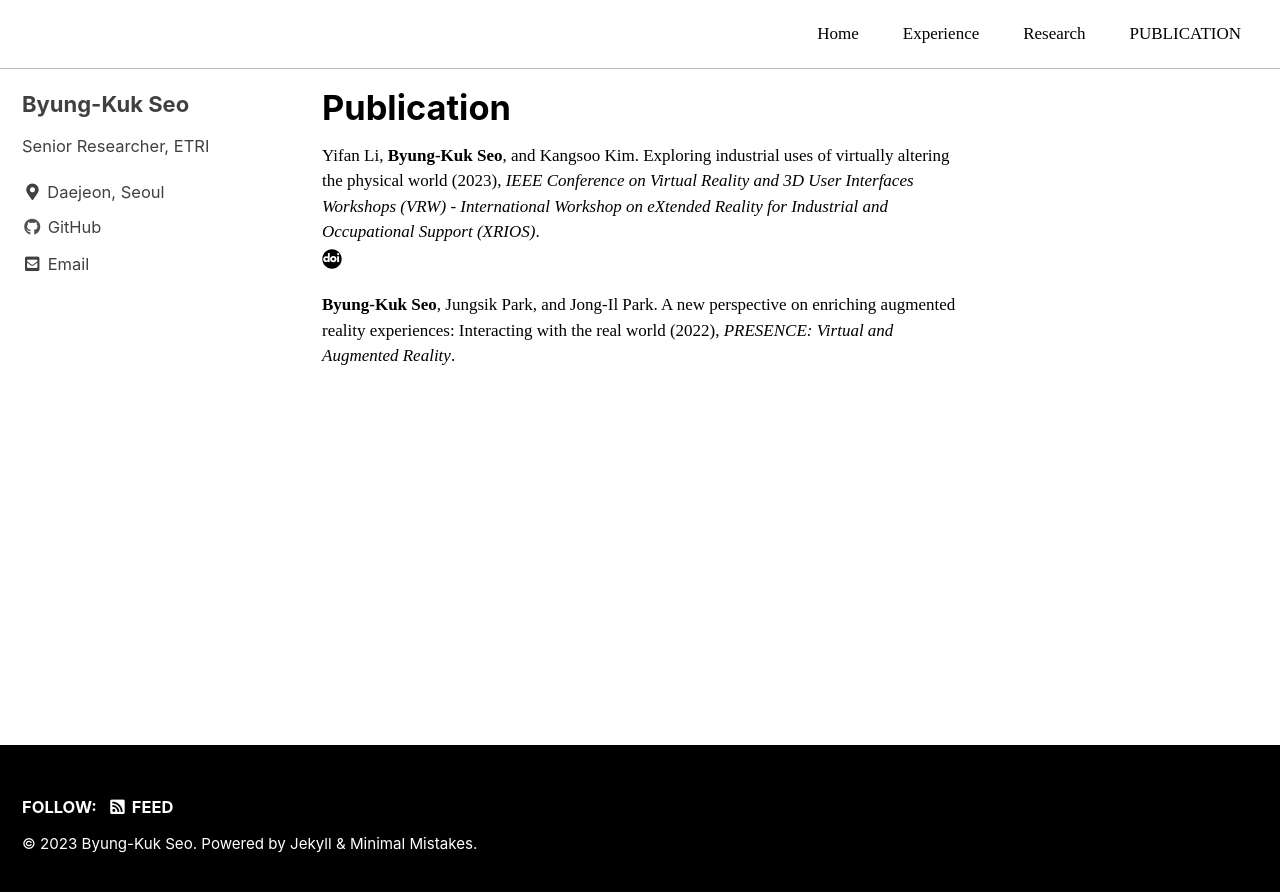
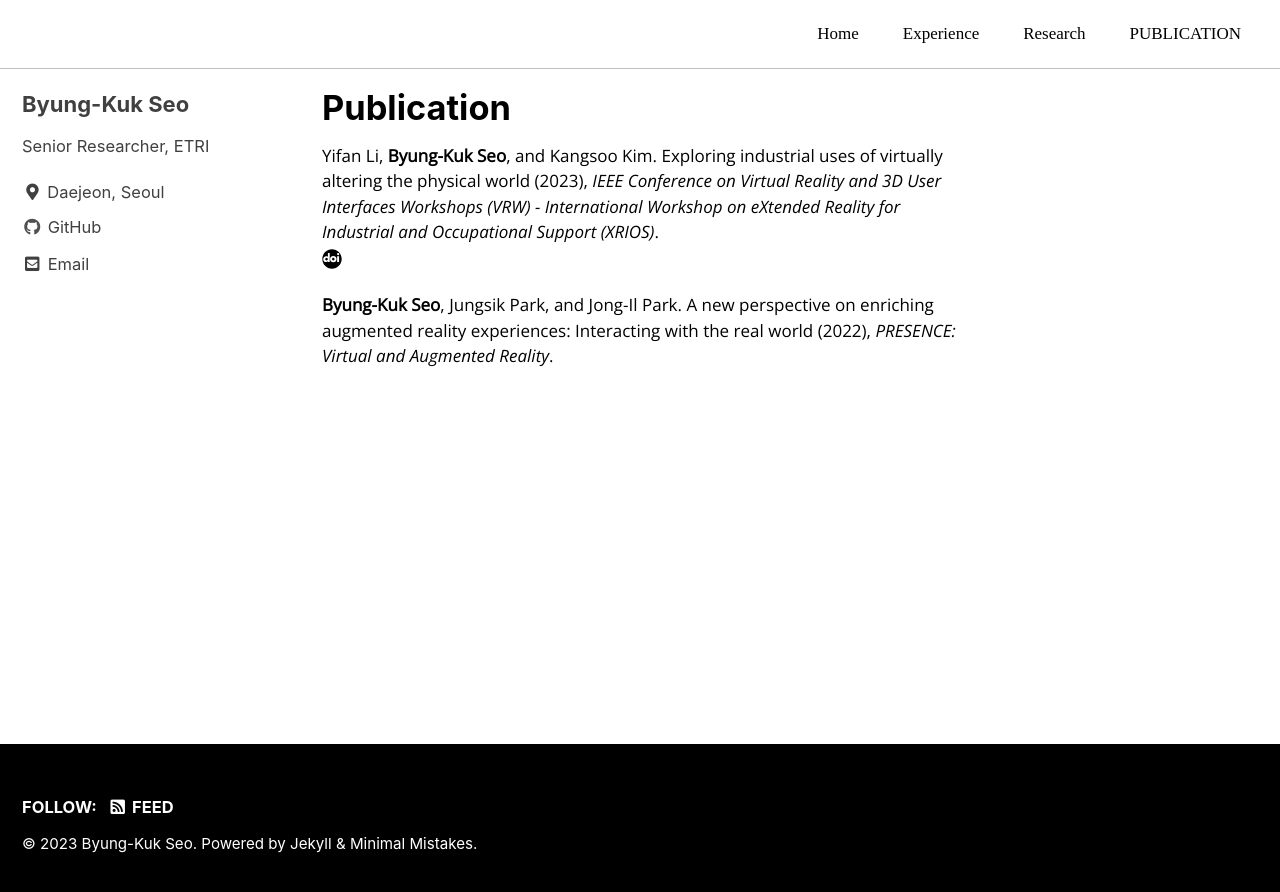
Before and after one commit to byungkukseo/byungkukseo.github.io, a Jekyll site: the page built from _pages/publication/publication.md, in a window 1280 px wide. Shown: the top 892 px of the page. Built offline with Jekyll 4.4.1, drawn with Linux system fonts in a browser that asks for light colours; cached includes are drawn as plain includes; some web fonts are replaced.

Commit message:
Update _base.scss

```diff
--- a/_sass/minimal-mistakes/_base.scss
+++ b/_sass/minimal-mistakes/_base.scss
@@ -2,7 +2,7 @@
    BASE ELEMENTS
    ========================================================================== */
 
-@import url('https://fonts.googleapis.com/css2?family=Anek+Gurmukhi&display=swap');
+@import url('https://fonts.googleapis.com/css2?family=Open+Sans:ital@0;1&display=swap');
 
 html {
   /* sticky footer fix */
@@ -14,7 +14,7 @@ body {
   margin: 0;
   padding: 0;
   color: $text-color;
-  font-family: "Anek Gurmukhi";
+  font-family: "Open Sans";
   line-height: 1.5;
 
   &.overflow--hidden {
```
